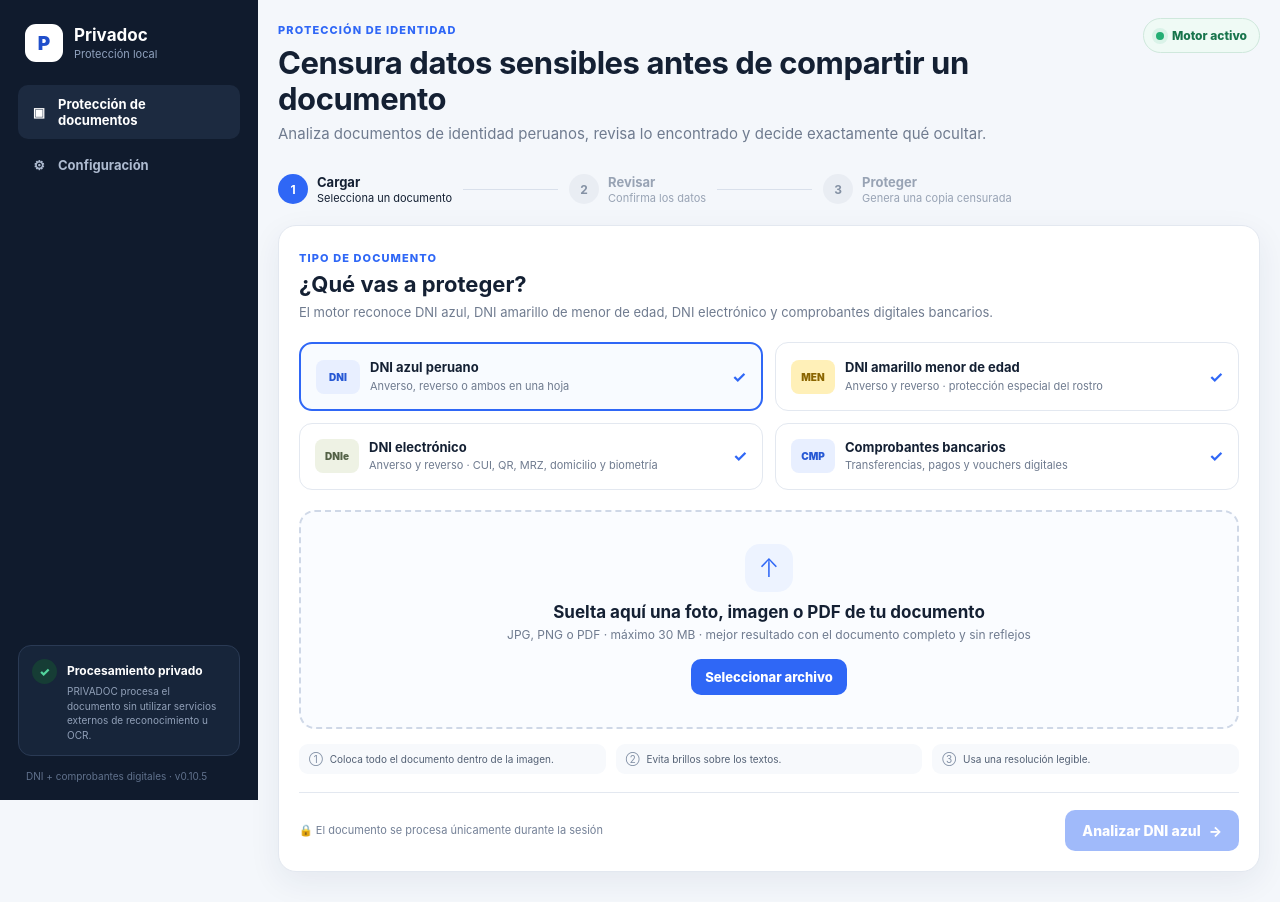
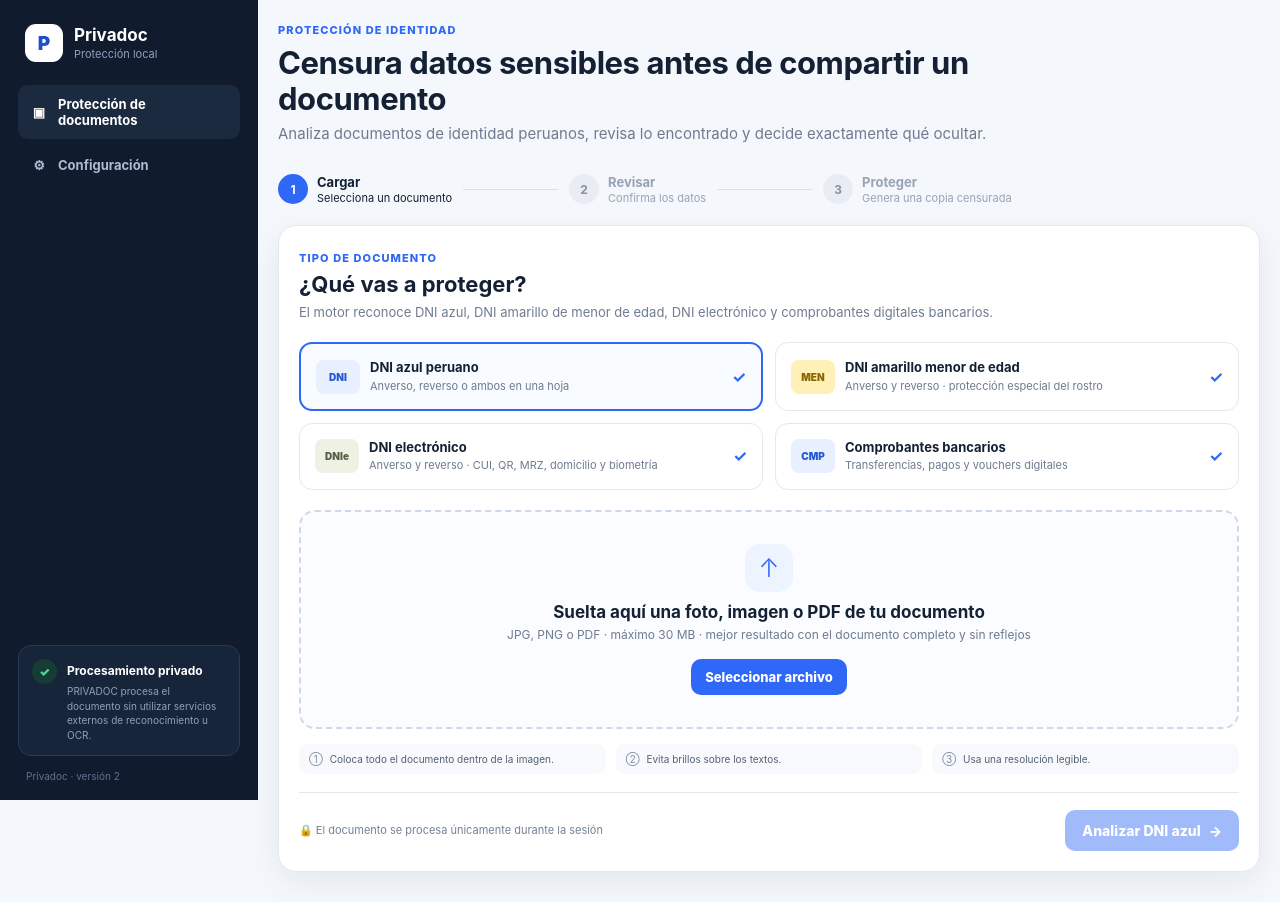
Before and after one commit to Felixby2004/privadoc-software-para-censurar-datos-sensibles, a plain HTML site: page frontend/index.html in a window 1280 px wide. Drawn offline with Linux system fonts and the light colour scheme; files that its build step writes are made by us from their sources; files whose address does not match are found by name.

Commit message:
mejor diseño

```diff
--- a/frontend/index.html
+++ b/frontend/index.html
@@ -85,7 +85,7 @@
       </div>
 
       <div class="version">
-        DNI + comprobantes digitales · v0.10.5
+        Privadoc · versión 2
       </div>
 
     </aside>
@@ -115,11 +115,6 @@
             y decide exactamente qué ocultar.
           </p>
 
-        </div>
-
-        <div class="local-chip">
-          <span></span>
-          Motor activo
         </div>
 
       </header>
```
